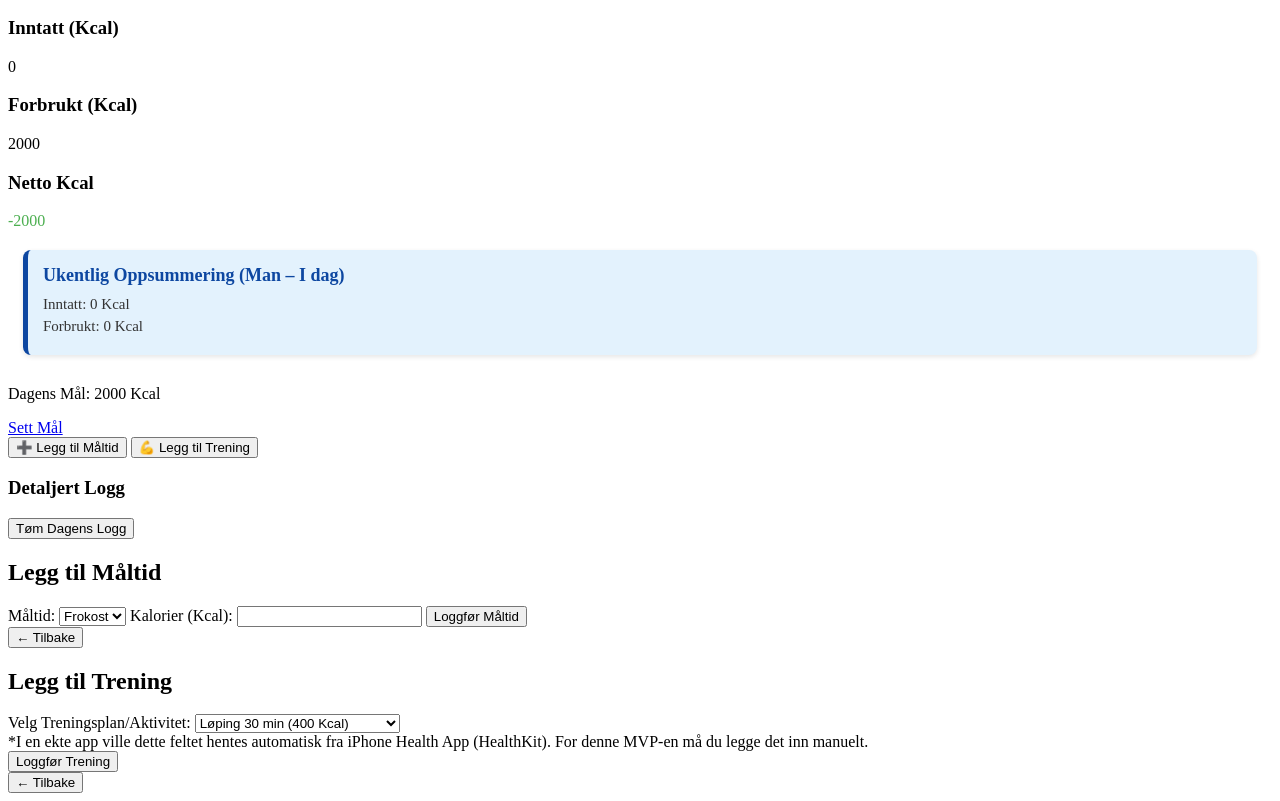
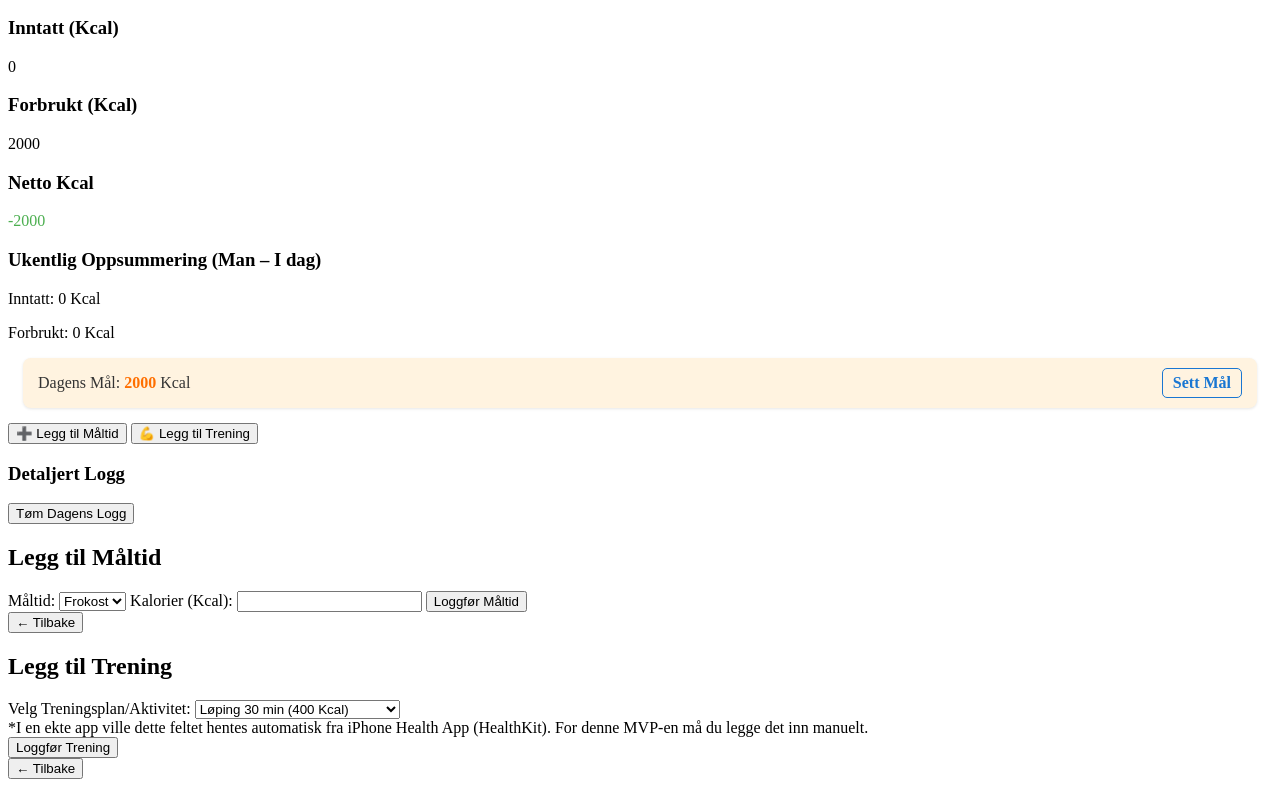
Before and after one commit to olewormdal-rbk/kalori, a plain HTML site: page index.html in a window 1280 px wide. Shown: the part 110-911 px from the top of the page. Drawn offline with Linux system fonts and the light colour scheme.

Commit message:
Update kaloritrakker.css

```diff
--- a/kaloritrakker.css
+++ b/kaloritrakker.css
@@ -1,24 +1,36 @@
-/* Styling for Ukentlig Oppsummering */
-#weekly-summary {
-    background-color: #e3f2fd; /* Lys blå bakgrunn */
+/* Styling for Sett Mål-funksjonen */
+#daily-goal-container {
+    background-color: #fff3e0; /* Lysegul/oransje bakgrunn */
+    padding: 10px 15px;
+    margin: 15px;
     border-radius: 8px;
-    padding: 15px;
-    margin: 20px 15px 30px 15px;
-    box-shadow: 0 2px 5px rgba(0, 0, 0, 0.1);
-    border-left: 5px solid #0d47a1;
+    display: flex;
+    justify-content: space-between;
+    align-items: center;
+    box-shadow: 0 1px 3px rgba(0, 0, 0, 0.1);
 }
 
-#weekly-summary h3 {
-    color: #0d47a1;
-    font-size: 18px;
-    margin-top: 0;
-    margin-bottom: 10px;
-    text-align: left;
-    padding: 0; /* Fjern padding fra h2/h3 styling */
+#daily-goal-container p {
+    margin: 0;
+    font-size: 16px;
+    font-weight: 500;
+    color: #333;
 }
 
-#weekly-summary p {
-    margin: 5px 0;
-    font-size: 15px;
-    color: #333;
+#daily-goal-value {
+    font-weight: 700;
+    color: #ff6f00; /* Dyp oransje */
 }
+
+#set-goal-link {
+    color: #1976d2; /* Blå lenke */
+    text-decoration: none;
+    font-weight: 600;
+    padding: 5px 10px;
+    border: 1px solid #1976d2;
+    border-radius: 5px;
+}
+
+#set-goal-link:active {
+    background-color: #e0f7fa;
+}
```
